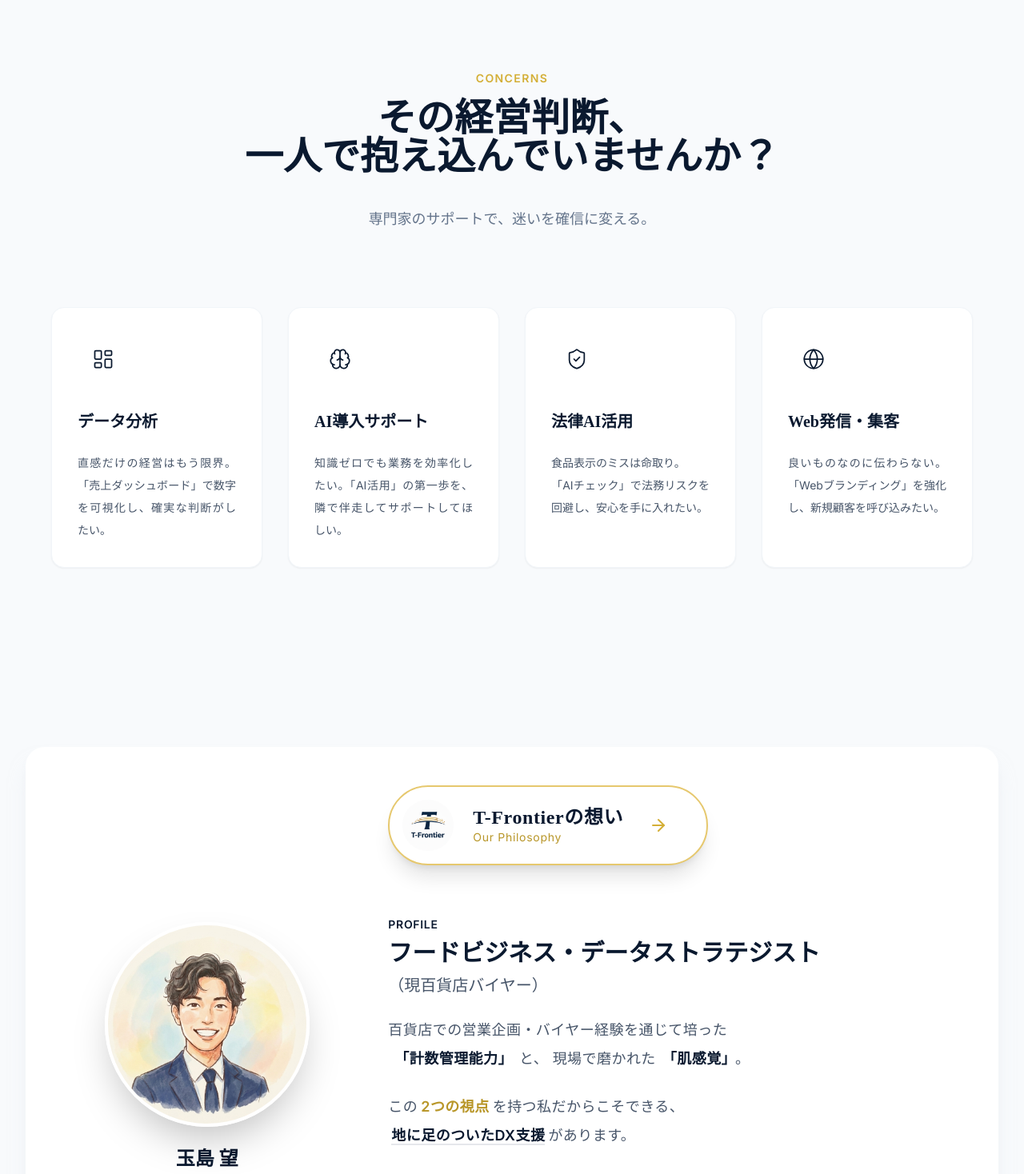
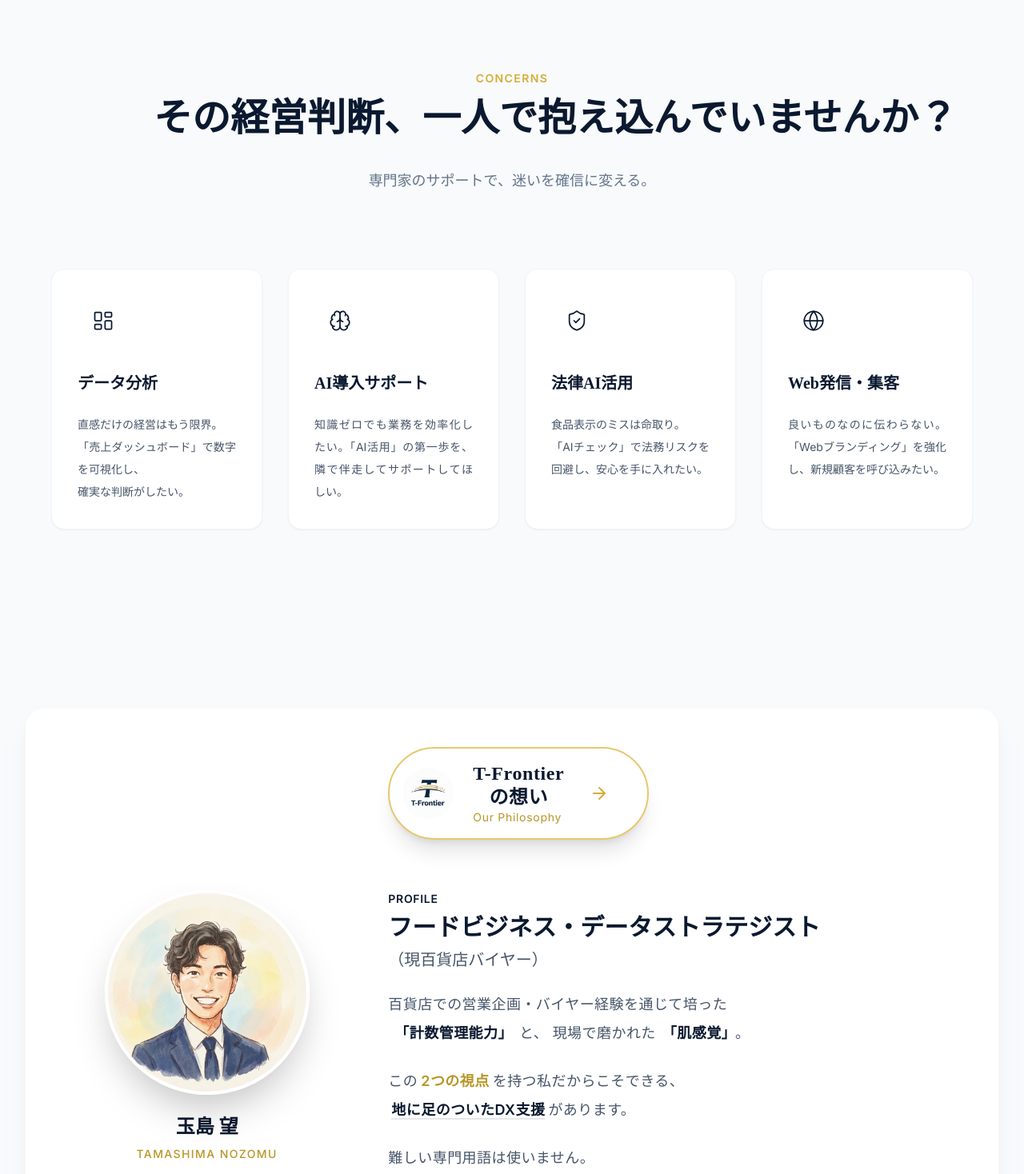
Before and after one commit to nozomutamashima-sketch/T-Frontier-hp, a React (Vite) app: page / in a window 1280 px wide. Shown: the part 760-2228 px from the top of the page at 80% size. Built offline with nearby package versions, Linux system fonts and the light colour scheme.

Commit message:
Optimize layout for mobile (Hero, PainPoints, About, ServiceModal)

```diff
--- a/src/components/About.jsx
+++ b/src/components/About.jsx
@@ -37,7 +37,10 @@ const About = () => {
                                     />
                                 </div>
                                 <div className="flex flex-col items-start">
-                                    <span className="font-serif text-2xl font-bold tracking-wide leading-tight group-hover:text-gold-100">T-Frontierの想い</span>
+                                    <span className="font-serif text-2xl font-bold tracking-wide leading-tight group-hover:text-gold-100">
+                                        T-Frontier<br />
+                                        の想い
+                                    </span>
                                     <span className="text-sm font-sans tracking-wider text-gold-600 group-hover:text-gold-400">Our Philosophy</span>
                                 </div>
                                 <ArrowRight className="w-6 h-6 ml-2 text-gold-500 group-hover:text-gold-400 group-hover:translate-x-1 transition-transform" />
@@ -58,8 +61,9 @@ const About = () => {
                             </p>
 
                             <p className="text-slate-600 leading-loose text-lg text-justify tracking-wide">
-                                この<strong className="text-gold-600 mx-1">2つの視点</strong>を持つ私だからこそできる、<br className="hidden lg:block" />
-                                <strong className="text-navy-900 border-b-2 border-gold-300 mx-1">地に足のついたDX支援</strong>があります。
+                                この<strong className="text-gold-600 mx-1">2つの視点</strong>を持つ<br className="md:hidden" />
+                                私だからこそできる、<br className="hidden lg:block" />
+                                <strong className="text-navy-900 border-b-2 border-gold-300 mx-1">地に足のついた<br className="md:hidden" />DX支援</strong>があります。
                             </p>
 
                             <p className="text-slate-600 leading-loose text-lg text-justify tracking-wide">
--- a/src/components/Hero.jsx
+++ b/src/components/Hero.jsx
@@ -31,18 +31,19 @@ const Hero = () => {
 
                     {/* Main Copy */}
                     <h1 className="font-serif text-navy-900 leading-[1.3] mb-20">
-                        <span className="block text-4xl md:text-6xl lg:text-7xl font-bold tracking-wide -ml-1">
-                            <span className="inline-block">百貨店の</span>
-                            <span className="inline-block"><span className="text-gold-500">『戦略』</span>を、</span>
+                        {/* Line 1: Fits on one line by reducing size on mobile (3xl -> 2xl/3xl) */}
+                        <span className="block text-2xl sm:text-4xl md:text-6xl lg:text-7xl font-bold tracking-wide -ml-1 whitespace-nowrap">
+                            百貨店の<span className="text-gold-500">『戦略』</span>を、
                         </span>
 
-                        <span className="block text-3xl md:text-5xl lg:text-6xl font-medium mt-6 text-slate-700">
-                            <span className="inline-block">あなたの</span>
-                            <span className="relative inline-block mx-2 pb-2">
+                        {/* Line 2: "あなたの" and "小さなお店にも" on the same line */}
+                        <span className="block text-xl sm:text-3xl md:text-5xl lg:text-6xl font-medium mt-4 md:mt-6 text-slate-700">
+                            あなたの
+                            <span className="relative inline-block mx-1 md:mx-2 pb-1 md:pb-2">
                                 小さなお店
-                                <span className="absolute bottom-0 left-0 w-full h-[2px] bg-gold-400 opacity-60"></span>
+                                <span className="absolute bottom-0 left-0 w-full h-[1px] md:h-[2px] bg-gold-400 opacity-60"></span>
                             </span>
-                            <span className="inline-block">にも。</span>
+                            にも。
                         </span>
                     </h1>
 
--- a/src/components/PainPoints.jsx
+++ b/src/components/PainPoints.jsx
@@ -10,7 +10,7 @@ const PainPoints = () => {
         {
             icon: <LayoutDashboard size={32} />,
             title: "データ分析",
-            text: "直感だけの経営はもう限界。「売上ダッシュボード」で数字を可視化し、確実な判断がしたい。"
+            text: <span>直感だけの経営はもう限界。<br />「売上ダッシュボード」で数字を可視化し、<br />確実な判断がしたい。</span>
         },
         {
             icon: <Brain size={32} />,
@@ -35,8 +35,8 @@ const PainPoints = () => {
                 {/* Section Header */}
                 <div className="mb-24 text-center mx-auto max-w-4xl">
                     <span className="text-gold-500 font-bold tracking-widest uppercase text-sm mb-4 block">Concerns</span>
-                    <h2 className="text-3xl md:text-4xl lg:text-5xl font-bold text-navy-900 leading-[1.6] font-serif mb-10">
-                        その経営判断、<br />
+                    <h2 className="text-2xl sm:text-3xl md:text-4xl lg:text-5xl font-bold text-navy-900 leading-[1.6] font-serif mb-10 whitespace-nowrap">
+                        その経営判断、<br className="md:hidden" />
                         一人で抱え込んでいませんか？
                     </h2>
                     <p className="text-slate-500 text-lg">
@@ -56,7 +56,7 @@ const PainPoints = () => {
                             className="group bg-white rounded-2xl p-8 shadow-sm hover:shadow-xl transition-all duration-500 hover:-translate-y-2 border border-slate-100 hover:border-gold-200"
                         >
                             {/* Icon */}
-                            <div className="mb-8 w-16 h-16 bg-navy-50 rounded-full flex items-center justify-center text-navy-900 group-hover:bg-navy-900 group-hover:text-gold-400 transition-colors duration-500">
+                            <div className="mb-8 w-16 h-16 bg-navy-50 rounded-full flex items-center justify-center text-navy-900 group-hover:bg-navy-900 group-hover:text-gold-400 transition-colors duration-500 mx-auto md:mx-0">
                                 {React.cloneElement(point.icon, { size: 28, strokeWidth: 1.5 })}
                             </div>
 
--- a/src/components/ServiceModal.jsx
+++ b/src/components/ServiceModal.jsx
@@ -105,8 +105,8 @@ const ServiceModal = ({ isOpen, onClose, content }) => {
                                     <div className="absolute top-0 right-0 w-40 h-40 bg-gold-400/10 rounded-full blur-3xl -translate-y-1/2 translate-x-1/2 pointer-events-none"></div>
 
                                     <div className="relative z-10">
-                                        <div className="flex items-center gap-2 mb-6">
-                                            <span className="bg-gold-500 text-white text-xs font-bold px-2 py-1 rounded">CASE STUDY</span>
+                                        <div className="flex flex-col items-start gap-2 mb-6">
+                                            <span className="bg-gold-500 text-white text-xs font-bold px-2 py-1 rounded inline-block">CASE STUDY</span>
                                             <h4 className="font-bold text-navy-900">活用事例</h4>
                                         </div>
 
```
